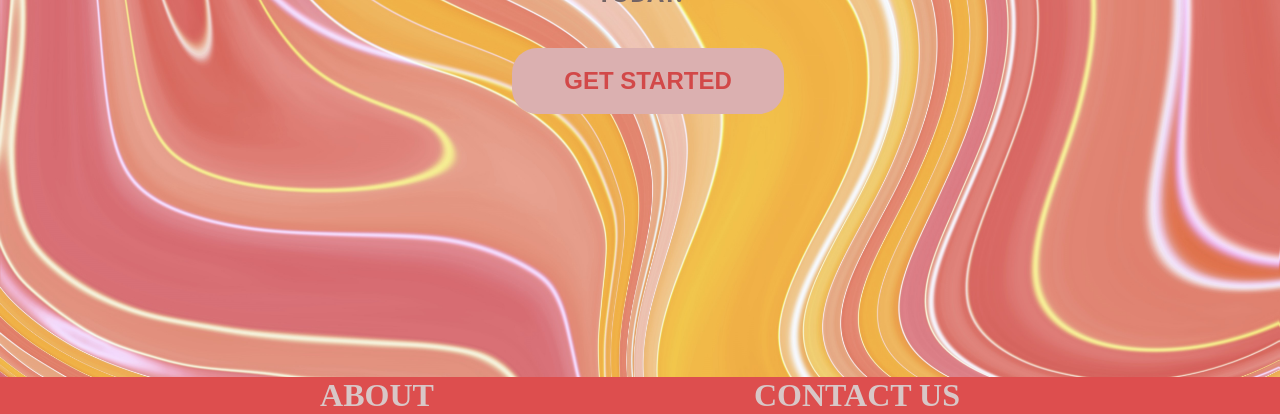
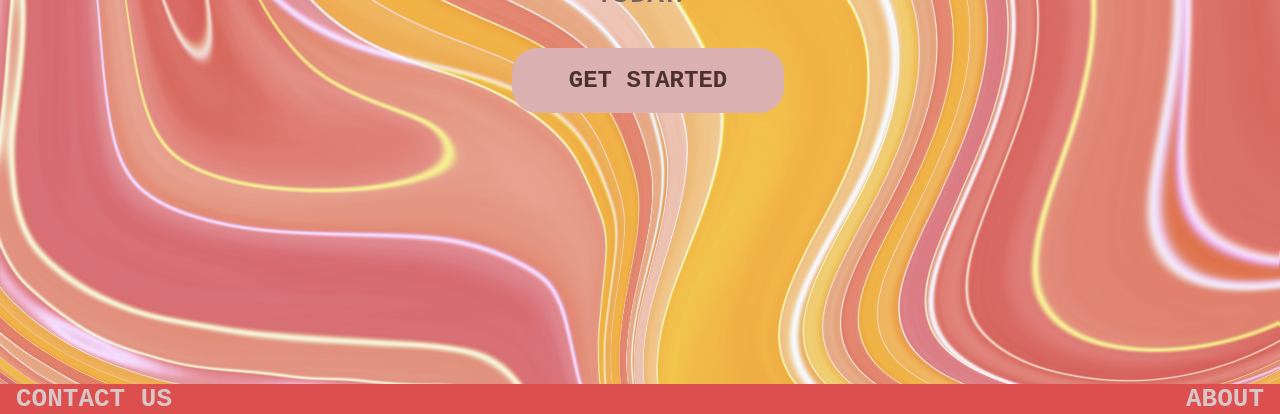
Before and after one commit to TanyaSingh103/LittleVoices, a plain HTML site: page pages/index.html in a window 1280 px wide. Shown: the part 386-800 px from the top of the page. Drawn offline with Linux system fonts and the light colour scheme.

Commit message:
landing page changes 2

```diff
--- a/pages/index.html
+++ b/pages/index.html
@@ -20,11 +20,11 @@
     </div>
 
     <div class="buttons">
-        <button>GET STARTED</button>
+        <a href="index-2.html"><button>GET STARTED</button></a>
     </div>
 
     <div id="footer">
-        <h1 class="footer2">ABOUT</h1>
+        <h1 class="footer1">ABOUT</h1>
         <h1 class="footer2">CONTACT US</h1>
     </div>
 
--- a/pages/projectt.css
+++ b/pages/projectt.css
@@ -26,7 +26,7 @@ margin: 4% 40%;
 	width: 17rem;
 	font-size: 1.5rem;
 	font-weight: 550;
-	color: #d24848;
+	color: #4d3030;
 	background: rgb(219, 176, 176);
 	outline: none;
 	cursor: pointer;
@@ -35,6 +35,7 @@ margin: 4% 40%;
 	transition: .4s;
   padding-top: 1.2rem;
   padding-bottom: 1.2rem;
+  font-family:monospace;
 }
 .content {
   text-align: center;
@@ -112,10 +113,18 @@ margin: 4% 40%;
   background-color: rgb(221, 78, 78);
   width: 100vw;
   padding: 0;
-  display: flex;
   justify-content: space-evenly;
+
+}
+.footer1{
+  padding-right:1rem;
+  margin: 0;
+  font-family:monospace;
+  float:right;
 }
 .footer2 {
-  padding: 0;
+  padding-left:1rem;
   margin: 0;
+  font-family:monospace;
+  float:left;
 }
```
